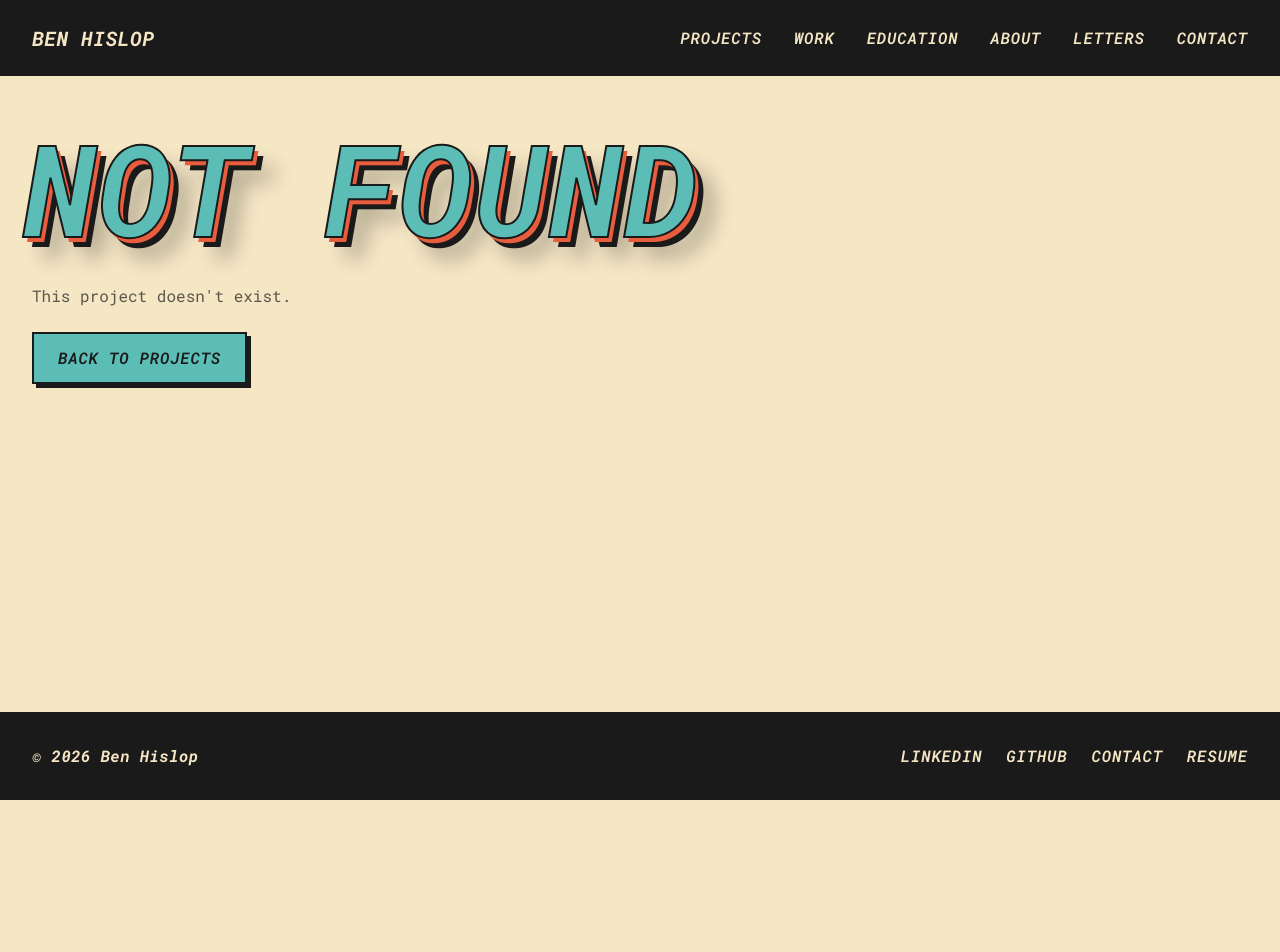
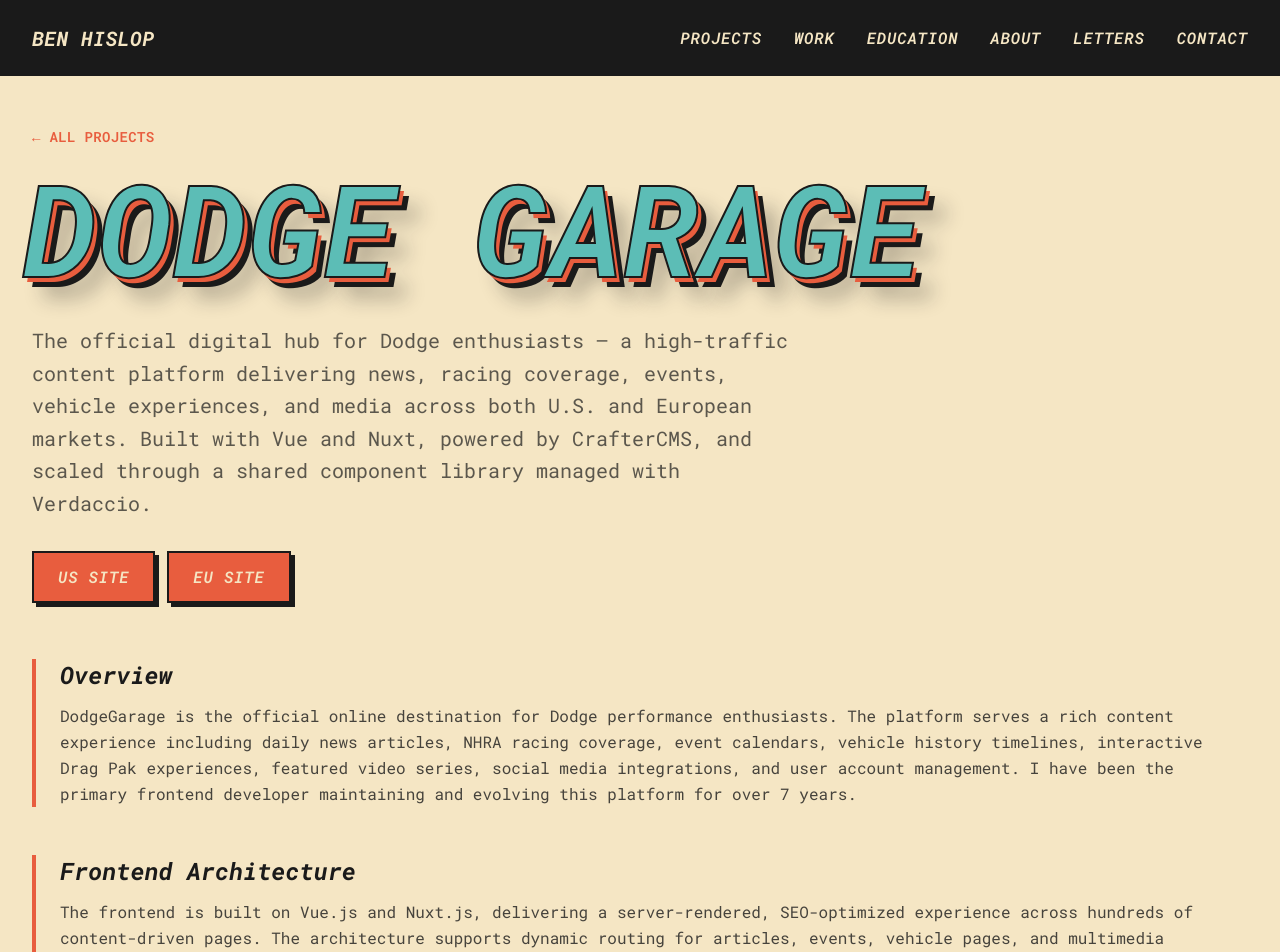
Before and after one commit to Bphissles/portfolio, a React (Vite) app: page /projects/dodge-garage in a window 1280 px wide. Before the commit this address had no page. Shown: the top 952 px of the page. Before the commit the page ends 800 px from the top, so only its background shows below. Built offline with nearby package versions, Linux system fonts and the light colour scheme.

Commit message:
Added new content to reflect Vue work more

```diff
--- a/src/components/ProjectDetail.jsx
+++ b/src/components/ProjectDetail.jsx
@@ -27,7 +27,10 @@
 
       <div className="flex flex-col sm:flex-row gap-3 mt-6 md:mt-8">
         {project.liveUrl && (
-          <a href={project.liveUrl} target="_blank" rel="noopener noreferrer" className="btn btn-coral">Live Site</a>
+          <a href={project.liveUrl} target="_blank" rel="noopener noreferrer" className="btn btn-coral">{project.euUrl ? 'US Site' : 'Live Site'}</a>
+        )}
+        {project.euUrl && (
+          <a href={project.euUrl} target="_blank" rel="noopener noreferrer" className="btn btn-coral">EU Site</a>
         )}
         {project.discordUrl && (
           <a href={project.discordUrl} target="_blank" rel="noopener noreferrer" className="btn btn-coral">Discord</a>
--- a/src/components/Projects.jsx
+++ b/src/components/Projects.jsx
@@ -25,7 +25,10 @@
             <div className="flex flex-col sm:flex-row gap-3 mt-auto pt-2">
               <Link to={`/projects/${project.slug}`} className="btn btn-teal text-sm">Read More</Link>
               {project.liveUrl && (
-                <a href={project.liveUrl} target="_blank" rel="noopener noreferrer" className="btn btn-coral text-sm">Live Site</a>
+                <a href={project.liveUrl} target="_blank" rel="noopener noreferrer" className="btn btn-coral text-sm">{project.euUrl ? 'US Site' : 'Live Site'}</a>
+              )}
+              {project.euUrl && (
+                <a href={project.euUrl} target="_blank" rel="noopener noreferrer" className="btn btn-coral text-sm">EU Site</a>
               )}
               {project.discordUrl && (
                 <a href={project.discordUrl} target="_blank" rel="noopener noreferrer" className="btn btn-outline text-sm">Discord</a>
--- a/src/data/projects.js
+++ b/src/data/projects.js
@@ -1,4 +1,36 @@
 const projects = [
+  {
+    slug: 'dodge-garage',
+    title: 'Dodge Garage',
+    tagline: 'Enterprise content platform for the Dodge enthusiast community.',
+    description: 'The official digital hub for Dodge enthusiasts — a high-traffic content platform delivering news, racing coverage, events, vehicle experiences, and media across both U.S. and European markets. Built with Vue and Nuxt, powered by CrafterCMS, and scaled through a shared component library managed with Verdaccio.',
+    tech: ['Vue.js', 'Nuxt.js', 'CrafterCMS', 'Verdaccio', 'JavaScript', 'SCSS', 'Java', 'Spring Boot', 'REST APIs', 'AWS'],
+    liveUrl: 'https://www.dodgegarage.com',
+    euUrl: 'https://www.dodgegarage.eu',
+    color: 'coral',
+    sections: [
+      {
+        heading: 'Overview',
+        content: 'DodgeGarage is the official online destination for Dodge performance enthusiasts. The platform serves a rich content experience including daily news articles, NHRA racing coverage, event calendars, vehicle history timelines, interactive Drag Pak experiences, featured video series, social media integrations, and user account management. I have been the primary frontend developer maintaining and evolving this platform for over 7 years.',
+      },
+      {
+        heading: 'Frontend Architecture',
+        content: 'The frontend is built on Vue.js and Nuxt.js, delivering a server-rendered, SEO-optimized experience across hundreds of content-driven pages. The architecture supports dynamic routing for articles, events, vehicle pages, and multimedia content. Responsive design ensures a seamless experience from mobile to desktop, with performance optimizations for image-heavy editorial layouts and embedded video players.',
+      },
+      {
+        heading: 'Content Management',
+        content: 'All editorial content is managed through CrafterCMS, a headless CMS that empowers the content team to publish daily articles, manage event listings, and curate featured content independently. The frontend consumes CrafterCMS APIs to render structured content with full authoring flexibility — enabling rapid publishing workflows without developer intervention.',
+      },
+      {
+        heading: 'Shared Component Library',
+        content: 'A private npm registry powered by Verdaccio hosts a shared component library used across both DodgeGarage.com and DodgeGarage.eu. This architecture enables consistent UI patterns, shared business logic, and synchronized feature rollouts between the U.S. and European platforms while allowing region-specific customizations such as localized legal content, privacy controls, and social integrations.',
+      },
+      {
+        heading: 'European Expansion',
+        content: 'DodgeGarage.eu extends the platform to the European market, sharing the same core content pipeline and component library as the .com site. The EU variant includes region-specific adaptations including GDPR-compliant cookie management, localized privacy policies, European social channels (Dodge Europe on Facebook and Instagram), and content tailored for the EU Dodge audience.',
+      },
+    ],
+  },
   {
     slug: 'student-dropout-risk-predictor',
     title: 'Student Dropout Risk Predictor',
```
